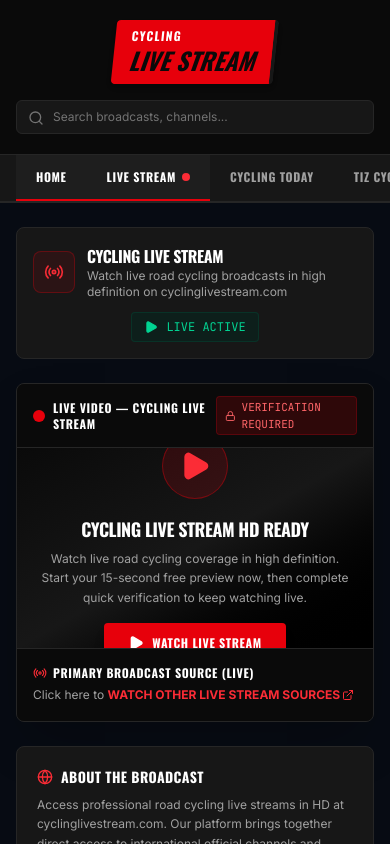
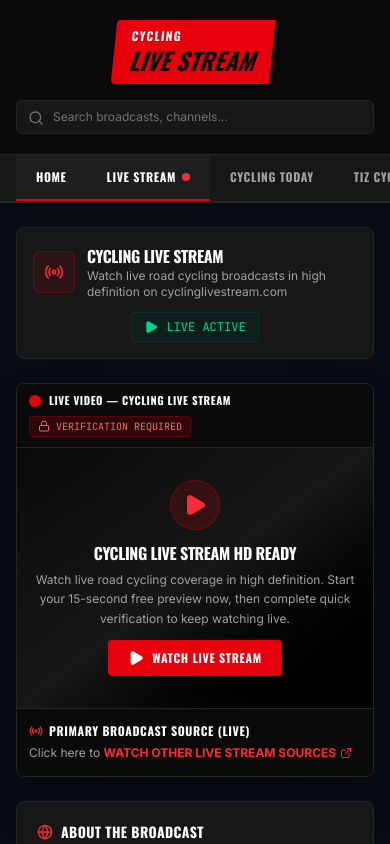
Before and after one commit to abdiros/cycling-Live-Stream, a React (Vite) app: page / in a window 390 px wide. Shown: the top 844 px of the page. Built offline with nearby package versions, Linux system fonts and the light colour scheme.

Commit message:
refactor(ui): improve responsive layout for player header
Adjust padding, font sizes, and flex behaviors to ensure the LivePlayer header remains readable and properly aligned on smaller mobile screens.

```diff
--- a/src/components/LivePlayer.tsx
+++ b/src/components/LivePlayer.tsx
@@ -75,27 +75,27 @@ export default function LivePlayer() {
       id="video-stream-player"
     >
       {/* Top Stream Status Header */}
-      <div className="bg-neutral-950 px-4 py-3 flex items-center justify-between gap-2 border-b border-neutral-800">
-        <div className="flex items-center gap-2">
-          <div className="relative flex h-3 w-3">
+      <div className="bg-neutral-950 px-3 sm:px-4 py-2.5 sm:py-3 flex flex-wrap items-center justify-between gap-2 border-b border-neutral-800">
+        <div className="flex items-center gap-2 min-w-0">
+          <div className="relative flex h-3 w-3 shrink-0">
             <span className="animate-ping absolute inline-flex h-full w-full rounded-full bg-red-600 opacity-75"></span>
             <span className="relative inline-flex rounded-full h-3 w-3 bg-red-600"></span>
           </div>
-          <span className="font-display font-bold tracking-wider text-xs text-white uppercase">
+          <span className="font-display font-bold tracking-wider text-[11px] sm:text-xs text-white uppercase leading-tight">
             LIVE VIDEO — CYCLING LIVE STREAM
           </span>
         </div>
 
-        <div className="flex items-center gap-2">
+        <div className="flex flex-wrap items-center gap-1.5 sm:gap-2">
           {previewStarted && !isUnlocked && !previewEnded && (
-            <div className="flex items-center gap-1.5 text-[11px] text-amber-300 bg-amber-950/60 border border-amber-700/50 px-2.5 py-0.5 rounded font-mono">
-              <Clock className="h-3.5 w-3.5" />
+            <div className="flex items-center gap-1.5 text-[10px] sm:text-[11px] text-amber-300 bg-amber-950/60 border border-amber-700/50 px-2 sm:px-2.5 py-0.5 rounded font-mono whitespace-nowrap">
+              <Clock className="h-3 w-3 sm:h-3.5 sm:w-3.5 shrink-0" />
               <span>FREE PREVIEW: {secondsLeft}s</span>
             </div>
           )}
 
           <div
-            className={`flex items-center gap-1.5 text-[11px] px-2 py-0.5 rounded font-mono border ${
+            className={`flex items-center gap-1.5 text-[10px] sm:text-[11px] px-2 py-0.5 rounded font-mono border whitespace-nowrap ${
               isUnlocked || (previewStarted && !previewEnded)
                 ? "text-emerald-400 bg-emerald-950/60 border-emerald-800/40"
                 : "text-red-400 bg-red-950/60 border-red-800/40"
@@ -103,12 +103,12 @@ export default function LivePlayer() {
           >
             {isUnlocked || (previewStarted && !previewEnded) ? (
               <>
-                <ShieldCheck className="h-3.5 w-3.5" />
+                <ShieldCheck className="h-3 w-3 sm:h-3.5 sm:w-3.5 shrink-0" />
                 <span>STREAM ONLINE</span>
               </>
             ) : (
               <>
-                <Lock className="h-3.5 w-3.5" />
+                <Lock className="h-3 w-3 sm:h-3.5 sm:w-3.5 shrink-0" />
                 <span>VERIFICATION REQUIRED</span>
               </>
             )}
@@ -117,30 +117,29 @@ export default function LivePlayer() {
       </div>
 
       {/* Main Video Screen Area */}
-      <div className="relative aspect-video w-full bg-black flex items-center justify-center group overflow-hidden">
       {shouldRenderIframe ? (
-          <div className="absolute inset-0 w-full h-full">
+        <div className="relative aspect-video w-full bg-black overflow-hidden">
           <iframe
             src={STREAM_EMBED_URL}
             title="Cycling Live Stream — Eurosport 2"
-              className="w-full h-full border-0"
+            className="absolute inset-0 w-full h-full border-0"
             allow="accelerometer; autoplay; clipboard-write; encrypted-media; gyroscope; picture-in-picture; web-share"
             referrerPolicy="strict-origin-when-cross-origin"
             allowFullScreen
           ></iframe>
         </div>
       ) : (
-          <div className="absolute inset-0 bg-gradient-to-br from-neutral-950 via-neutral-900 to-black flex flex-col items-center justify-center p-6 text-center gap-4">
+        <div className="relative w-full min-h-[260px] sm:aspect-video bg-gradient-to-br from-neutral-950 via-neutral-900 to-black flex flex-col items-center justify-center px-4 py-7 sm:p-6 text-center gap-3 sm:gap-4">
           {!previewStarted ? (
             <>
-                <div className="p-4 rounded-full bg-red-600/15 border border-red-600/40 text-red-500">
-                  <Play className="h-8 w-8 fill-current" />
+              <div className="p-3 sm:p-4 rounded-full bg-red-600/15 border border-red-600/40 text-red-500">
+                <Play className="h-6 w-6 sm:h-8 sm:w-8 fill-current" />
               </div>
-                <div className="max-w-md flex flex-col gap-1.5">
-                  <h2 className="font-display font-bold text-lg md:text-2xl text-white uppercase tracking-tight">
+              <div className="w-full max-w-md flex flex-col gap-1.5">
+                <h2 className="font-display font-bold text-base sm:text-xl md:text-2xl text-white uppercase tracking-tight leading-snug">
                   Cycling Live Stream HD Ready
                 </h2>
-                  <p className="text-neutral-400 text-xs leading-relaxed">
+                <p className="text-neutral-400 text-xs sm:text-sm leading-relaxed">
                   Watch live road cycling coverage in high definition. Start your{" "}
                   {PREVIEW_SECONDS}-second free preview now, then complete quick verification to
                   keep watching live.
@@ -151,45 +150,44 @@ export default function LivePlayer() {
                   setPreviewStarted(true);
                   setSecondsLeft(PREVIEW_SECONDS);
                 }}
-                  className="inline-flex items-center gap-2 bg-red-600 hover:bg-red-700 text-white font-display font-bold uppercase text-xs tracking-wider px-6 py-3 rounded shadow-lg transition-all cursor-pointer"
+                className="inline-flex items-center justify-center gap-2 bg-red-600 hover:bg-red-700 text-white font-display font-bold uppercase text-xs tracking-wider px-5 py-2.5 sm:px-6 sm:py-3 rounded shadow-lg transition-all cursor-pointer"
               >
-                  <Play className="h-4 w-4 fill-current" />
-                  Watch Live Stream
+                <Play className="h-4 w-4 fill-current shrink-0" />
+                <span>Watch Live Stream</span>
               </button>
             </>
           ) : (
             <>
-                <div className="p-4 rounded-full bg-red-600/15 border border-red-600/40 text-red-500">
-                  <Lock className="h-8 w-8" />
+              <div className="p-3 sm:p-4 rounded-full bg-red-600/15 border border-red-600/40 text-red-500">
+                <Lock className="h-6 w-6 sm:h-8 sm:w-8" />
               </div>
-                <div className="max-w-md flex flex-col gap-1.5">
-                  <h2 className="font-display font-bold text-lg md:text-2xl text-white uppercase tracking-tight">
+              <div className="w-full max-w-md flex flex-col gap-1.5">
+                <h2 className="font-display font-bold text-base sm:text-xl md:text-2xl text-white uppercase tracking-tight leading-snug">
                   Unlock Full HD Live Stream
                 </h2>
-                  <p className="text-neutral-400 text-xs leading-relaxed">
+                <p className="text-neutral-400 text-xs sm:text-sm leading-relaxed">
                   Your free preview has ended. Complete a quick human verification step to
                   continue watching uninterrupted live cycling in HD.
                 </p>
               </div>
               <button
                 onClick={handleUnlockClick}
-                  className="inline-flex items-center gap-2 bg-red-600 hover:bg-red-700 text-white font-display font-bold uppercase text-xs tracking-wider px-6 py-3 rounded shadow-lg transition-all cursor-pointer"
+                className="inline-flex items-center justify-center gap-2 bg-red-600 hover:bg-red-700 text-white font-display font-bold uppercase text-xs tracking-wider px-5 py-2.5 sm:px-6 sm:py-3 rounded shadow-lg transition-all cursor-pointer"
               >
-                  <Unlock className="h-4 w-4" />
-                  Unlock Live Stream Now
+                <Unlock className="h-4 w-4 shrink-0" />
+                <span>Unlock Live Stream Now</span>
               </button>
             </>
           )}
         </div>
       )}
-      </div>
 
       {/* Server & Stream Info Bar */}
-      <div className="bg-neutral-950 p-4 border-t border-neutral-800 flex flex-col sm:flex-row sm:items-center justify-between gap-3">
+      <div className="bg-neutral-950 px-3 sm:px-4 py-3.5 sm:p-4 border-t border-neutral-800 flex flex-col sm:flex-row sm:items-center justify-between gap-3">
         <div>
           <h4 className="font-display font-bold text-white text-xs uppercase tracking-wider mb-1 flex items-center gap-1.5">
-            <Radio className="h-3.5 w-3.5 text-red-500 animate-pulse" />
-            Primary Broadcast Source (Live)
+            <Radio className="h-3.5 w-3.5 text-red-500 animate-pulse shrink-0" />
+            <span>Primary Broadcast Source (Live)</span>
           </h4>
           <p className="text-neutral-400 text-xs leading-relaxed">
             Click here to{" "}
@@ -197,9 +195,10 @@ export default function LivePlayer() {
               href="https://firstcycling.blogspot.com/"
               rel="nofollow"
               target="_blank"
-              className="text-red-500 font-bold hover:underline inline-flex items-center gap-0.5"
+              className="text-red-500 font-bold hover:underline inline-flex items-center gap-1 break-words"
             >
-              WATCH OTHER LIVE STREAM SOURCES <ExternalLink className="h-3 w-3" />
+              <span>WATCH OTHER LIVE STREAM SOURCES</span>
+              <ExternalLink className="h-3 w-3 shrink-0" />
             </a>
           </p>
         </div>
```
Lines whose indentation alone changed are shown as unchanged.
